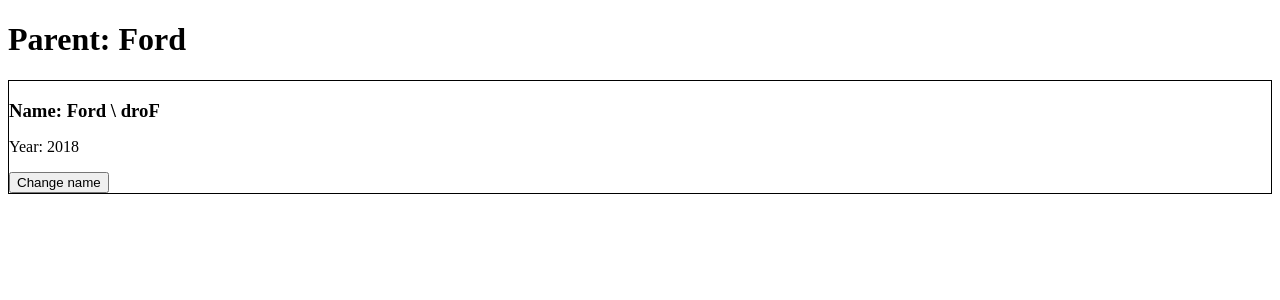
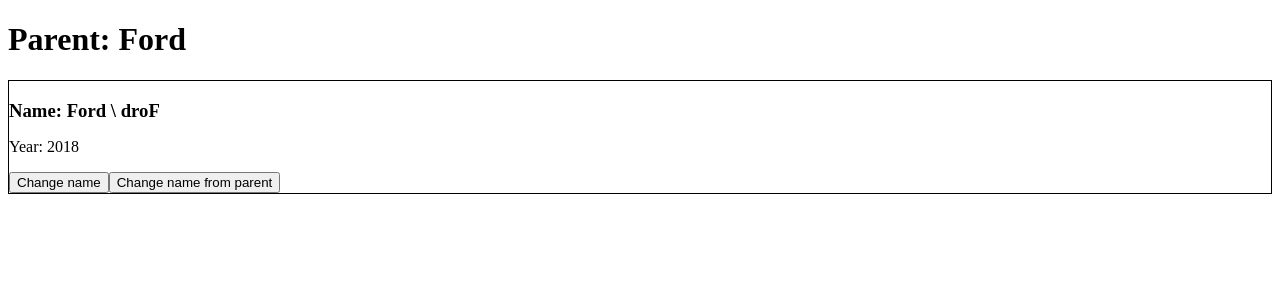
Before and after one commit to sochief/vue-app, a Vue app: page / in a window 1280 px wide. Shown: the top 300 px of the page. Built offline with nearby package versions, Linux system fonts and the light colour scheme.

Commit message:
Sending function as a paramether

```diff
--- a/src/App.vue
+++ b/src/App.vue
@@ -4,6 +4,7 @@
     <app-car
       :carName="carName"
       :carYear="carYear"
+      :changeFunc="changeNameToAudi"
       @nameChanged="carName = $event"
     ></app-car>
   </div>
@@ -18,6 +19,11 @@
       carYear: 2018,
     };
   },
+  methods: {
+    changeNameToAudi() {
+      this.carName = "Audi";
+    },
+  },
   components: {
     appCar: Car,
   },
--- a/src/Car.vue
+++ b/src/Car.vue
@@ -3,6 +3,7 @@
     <h3>Name: {{ carName }} \ {{ reverseName }}</h3>
     <p>Year: {{ carYear }}</p>
     <button @click="changeName">Change name</button>
+    <button @click="changeFunc()">Change name from parent</button>
   </div>
 </template>
 
@@ -14,6 +15,7 @@
       default: "defaultName",
     },
     carYear: Number,
+    changeFunc: Function,
   },
   methods: {
     changeName() {
```
